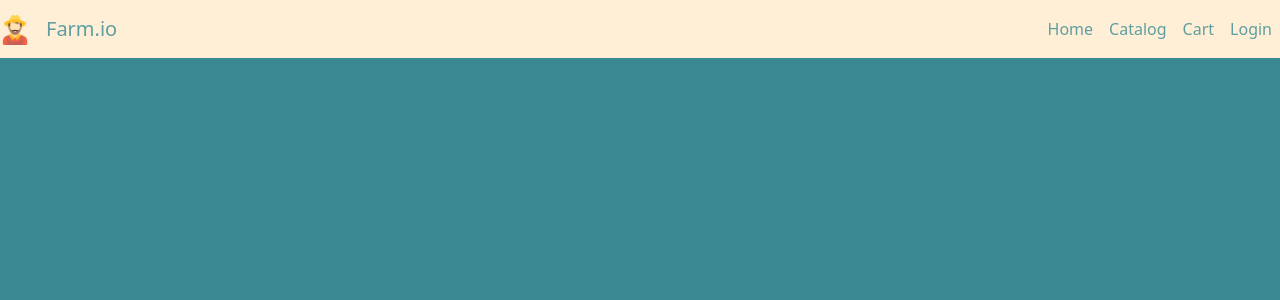
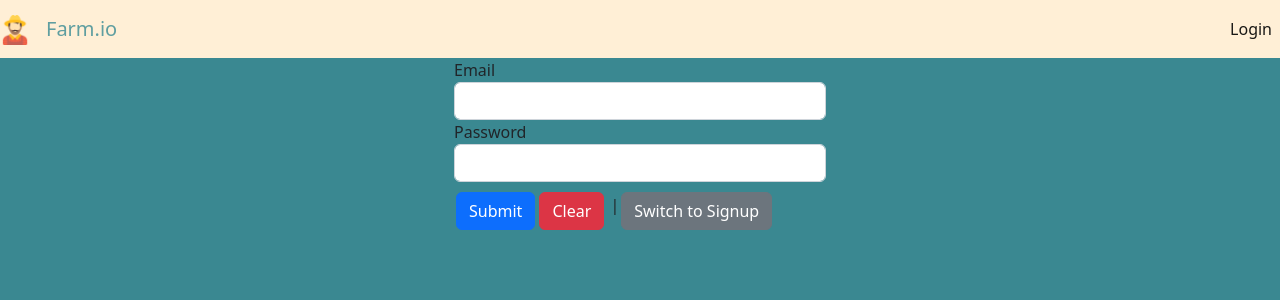
Before and after one commit to kmohan0910/farm.io, an Angular app: page /login in a window 1280 px wide. Before the commit this address led to /. Shown: the top 300 px of the page. Built offline with nearby package versions, Linux system fonts and the light colour scheme.

Commit message:
login/logout handling

```diff
--- a/src/app/FeaturesModules/SignupComponent/auth.service.ts
+++ b/src/app/FeaturesModules/SignupComponent/auth.service.ts
@@ -12,18 +12,21 @@
 
   constructor(private http: HttpClient, private route : Router) {
     this.isLoggedin.next(false)
+    console.log(localStorage.getItem('loggedin'))
+    var st = localStorage.getItem('loggedin')
 
    }
 
-
+   logout(){
+    this.isLoggedin.next(false);
+   }
 
   signup(email: string, password: string) {
     this.http.post('https://identitytoolkit.googleapis.com/v1/accounts:signUp?key=AIzaSyC3qsvT9MAzAQxFjAz3083kgLqqL2xkO38',
     { email: email, password: password, returnSecureToken: true }).subscribe(ans =>{
       this.route.navigate(['home'])
-      console.log(this.isLoggedin)
       this.isLoggedin.next(true)
-      console.log(this.isLoggedin)
+      localStorage.setItem("loggedin" , "true")
     }
       ,error=> {
         console.log(error)
@@ -39,9 +42,10 @@
       password: password,
     returnSecureToken : true}).subscribe( ans=>{
       this.route.navigate(['home'])
-      console.log(this.isLoggedin)
       this.isLoggedin.next(true)
-      console.log(this.isLoggedin)
+      localStorage.setItem("loggedin" , "true")
+      console.log(localStorage.getItem('loggedin'))
+
 
     },error=> {
       console.log(error)
--- a/src/app/FeaturesModules/SignupComponent/authguard.service.ts
+++ b/src/app/FeaturesModules/SignupComponent/authguard.service.ts
@@ -4,7 +4,9 @@
 
 export class AuthGuard implements CanActivate{
     canActivate(route: ActivatedRouteSnapshot, state: RouterStateSnapshot): boolean | UrlTree | Observable<boolean | UrlTree> | Promise<boolean | UrlTree> {
-     return  this.auth.isLoggedin ? true : this.router.navigate(['/home'])
+     return  this.auth.isLoggedin.subscribe( val=>{
+        return val
+     }) ? true : this.router.navigate(['/home'])
     }
     constructor(private auth: AuthService , private router : Router){
 
--- a/src/app/shared/header-component/header-component.component.html
+++ b/src/app/shared/header-component/header-component.component.html
@@ -7,23 +7,20 @@
     <div class="collapse navbar-collapse my-lg-0"  style="justify-content: end;"  id="navbarText">
       <ul class="navbar-nav mr-auto">
         <li class="nav-item active">
-          <a class="nav-link" routerLink="home" routerLinkActive="active" [routerLinkActiveOptions]="{exact: true}">Home</a>
+          <a class="nav-link" *ngIf="isLoggedin" routerLink="home" routerLinkActive="active" [routerLinkActiveOptions]="{exact: true}">Home</a>
         </li>
         <li class="nav-item">
-          <a class="nav-link" routerLink="/catalog" routerLinkActive="active">Catalog</a>
+          <a  *ngIf="isLoggedin" class="nav-link" routerLink="/catalog" routerLinkActive="active">Catalog</a>
         </li>
         <li class="nav-item">
-          <a class="nav-link" href="#">Cart</a>
+          <a *ngIf="isLoggedin" class="nav-link" routerLink="home">Cart</a>
         </li>
         <li class="nav-item">
-            <a class="nav-link" *ngIf="!isLoggedin else logout" routerLink="login" routerLinkActive="active" >Login</a>
+            <a class="nav-link" *ngIf="!isLoggedin " routerLink="login" routerLinkActive="active" >Login</a>
           </li>
-        <ng-template #logout>
           <li class="nav-item">
-            <a class="nav-link"  *ngIf="isLoggedin "  routerLink="login" (click)="isLoggedin=!isLoggedin" routerLinkActive="active">Logout</a>
+            <a class="nav-link" (click)="logout()" *ngIf="isLoggedin"  routerLink="login"  routerLinkActive="active">Logout</a>
           </li>
-
-        </ng-template>
       </ul>
     </div>
   </nav>
--- a/src/app/shared/header-component/header-component.component.ts
+++ b/src/app/shared/header-component/header-component.component.ts
@@ -14,6 +14,12 @@
   ngOnChanges(changes: SimpleChanges): void {
       console.log(this.isLoggedin)
   }
+  logout(){
+    this.isLoggedin=!this.isLoggedin
+    this.auth.isLoggedin.next(false)
+    localStorage.setItem('loggedin' , 'false')
+    console.log('logout' , this.isLoggedin)
+  }
   ngOnInit(): void {
     this.auth.isLoggedin.subscribe(x=>{
       this.isLoggedin=x
```
Also changed, not shown: src/app/app-routing.module.ts (+7 -2 lines).
